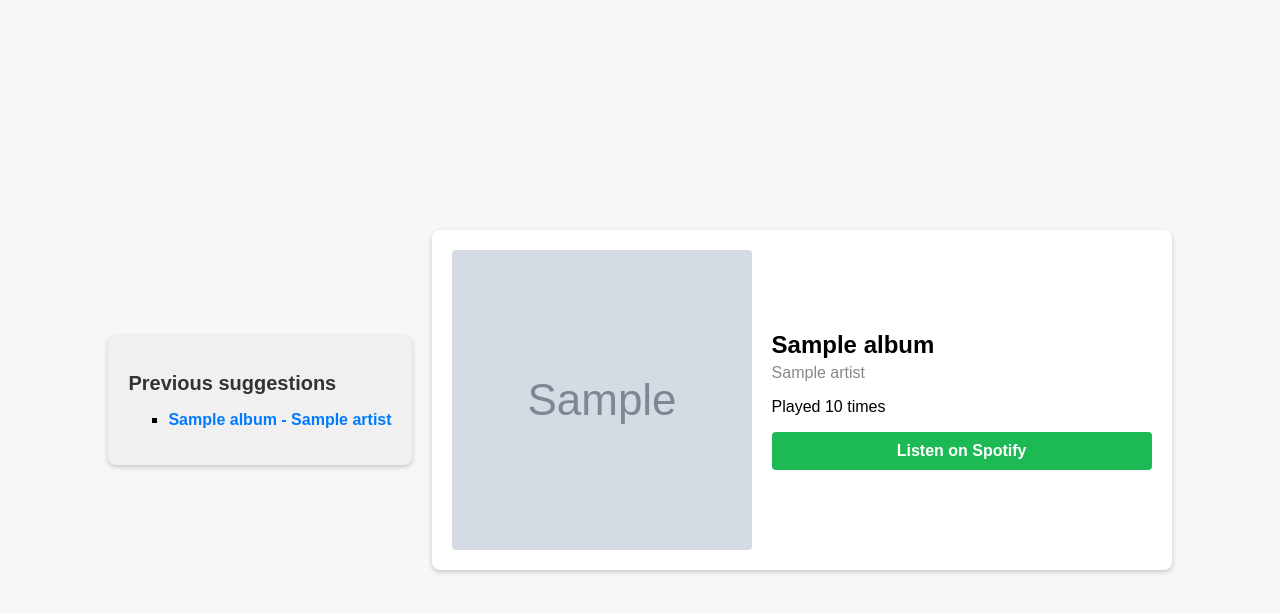
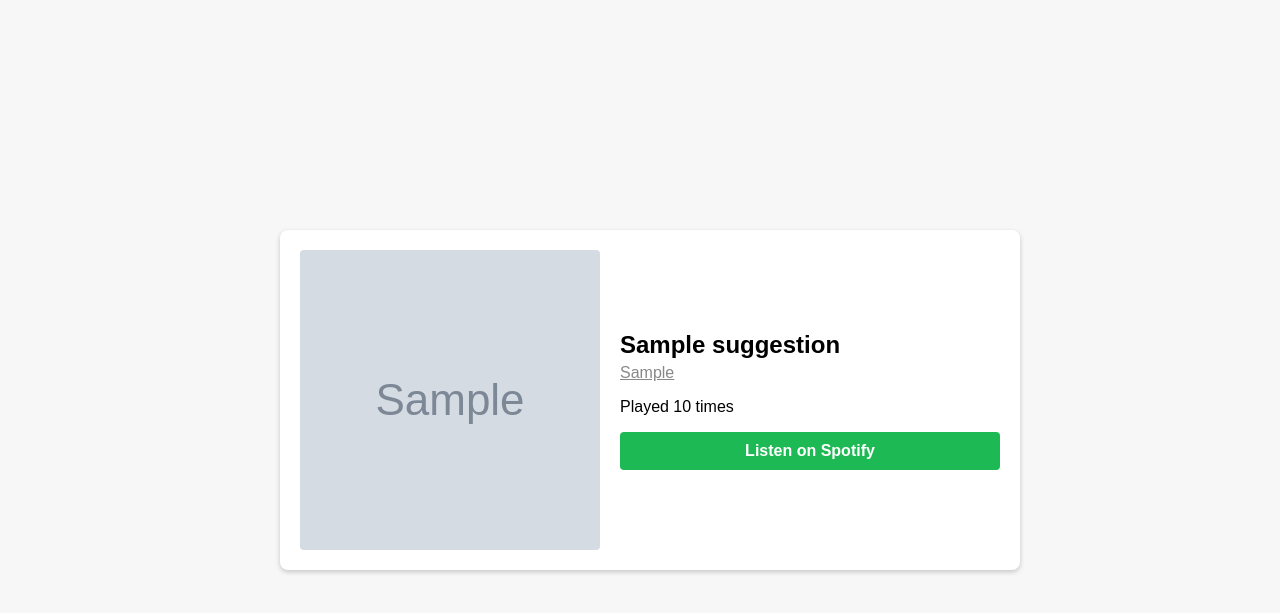
Before and after one commit to geeanlooca/lasttip, a Flask app: template flask-app/templates/album.html in a window 1280 px wide. Shown: the top 613 px of the page. Run offline with Flask 2, Linux system fonts and the light colour scheme; the template is opened without the code that fills it: most values are stand-ins (such as "Sample title", 1, 10 or a date in 2020); grey boxes marked "Sample" are stand-in pictures.

Commit message:
modified suggestion structure

```diff
--- a/flask-app/app.py
+++ b/flask-app/app.py
@@ -30,12 +30,12 @@
     logging.log(logging.INFO, "Fetching random album")
     suggestion = lasttip.get_suggestion()
 
+    logging.log(logging.INFO, suggestion)
+
     # Render the template HTML with the album details
     return render_template(
         "album.html",
-        album=suggestion.album,
-        url=suggestion.url,
-        image=suggestion.image,
+        suggestion=suggestion
     )
 
 
--- a/flask-app/templates/album.html
+++ b/flask-app/templates/album.html
@@ -4,36 +4,21 @@
 
 
 
-{% if history %}
-<div class="container">
-    <div class="sidebar">
-      <h2 class="sidebar-heading">Previous suggestions</h2>
-    <ul class="album-list">
-      {% for suggestion in history %}
-      <li><a href="{{ suggestion.url }}">{{ suggestion.album.name }} - {{ suggestion.album.artist }} </a></li>
-      {% endfor %}
-    </ul>
-    </div>
-  </div>
-{% endif %}
-
-
-
-{% if album %}
+{% if suggestion %}
 
 <div class="album-info">
 
 
-    {% if image %}
-    <img class="cover-art" src="{{ image }}" alt="Album Cover">
+    {% if suggestion.image %}
+    <img class="cover-art" src="{{ suggestion.image }}" alt="Album Cover">
     {% endif %}
     <div class="details">
-      <h2 class="album-title">{{ album.name }}</h2>
-      <p class="artist">{{ album.artist }}</p>
-    <p class="play-count">Played {{ album.playcount }} times</p>
+      <h2 class="album-title">{{ suggestion.album_name }}</h2>
+      <a href="{{ suggestion.artist_url}}" class="artist">{{ suggestion.album_artist }}</a>
+    <p class="play-count">Played {{ suggestion.playcount }} times</p>
 
-      {% if url %}
-      <a class="spotify-link" href="{{ url }}" target="_blank">Listen on Spotify</a>
+      {% if suggestion.url %}
+      <a class="spotify-link" href="{{ suggestion.url }}" target="_blank">Listen on Spotify</a>
       {% endif %}
     </div>
   </div>
```
Also changed, not shown: flask-app/lasttip/lasttip.py (+10 -6 lines).
